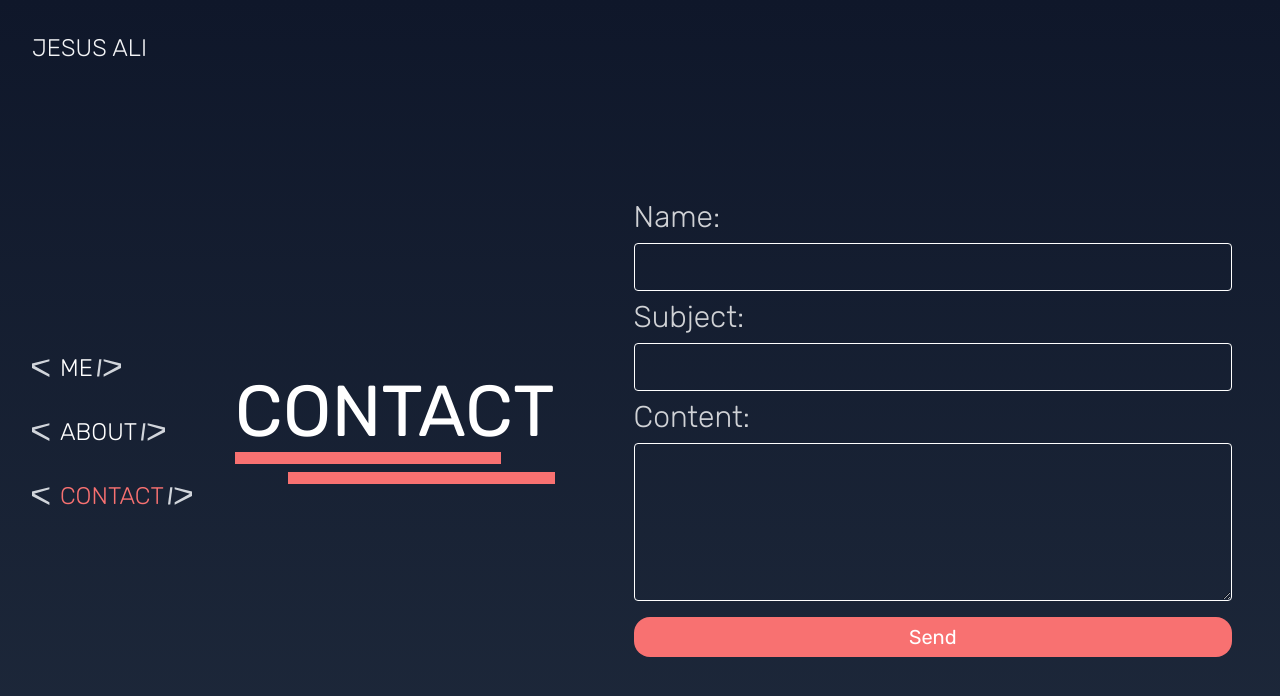
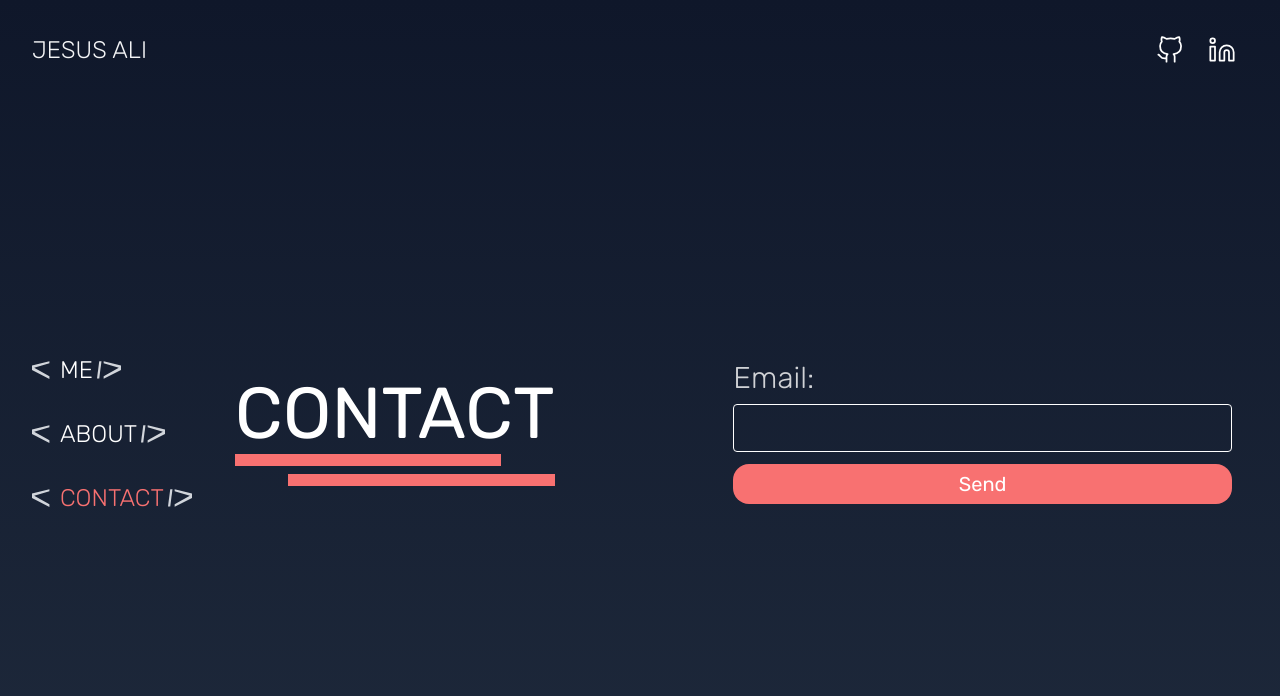
Before and after one commit to Ali-09/ali-001, a Next.js app: page /contact in a window 1280 px wide. Shown: the top 696 px of the page. Built offline with nearby package versions, Linux system fonts and the light colour scheme.

Commit message:
responsive fix,  section social media and changes in contact

```diff
--- a/components/sections/about/Description.js
+++ b/components/sections/about/Description.js
@@ -5,8 +5,7 @@ const Description = () => {
         <p className="text">
             Hi i`m Jesus, i`m information technology engineer with
             experience in frontend development with little more of 4 years
-            developing in js and the libraries react and vue, 2 year as backend
-            with node js and freelance in free times.
+            developing in js and the libraries react and vue.
         </p>
     )
 }
--- a/components/sections/about/index.js
+++ b/components/sections/about/index.js
@@ -6,10 +6,10 @@ import Description from '@components/sections/about/Description'
 const About = () => {
     return (
         <div className="about">
-            <div className="text-left flex md:w-2/5 w-full flex-col justify-center">
+            <div className="title-about">
                 <TitleGeneral text="ABOUT"/>
             </div>
-            <div className="md:w-3/5 w-full md:self-center">
+            <div className="description-about">
                 <Description/>
                 <div className="flex w-full justify-center">
                     <Vue primaryColor="#FFFFFF" secondColor="#9CA3AF"/>
--- a/components/sections/contact/index.js
+++ b/components/sections/contact/index.js
@@ -3,20 +3,15 @@ import TitleGeneral from '@components/TitleGeneral.js'
 
 const Contact = () => {
     return (
-        <div className="flex flex-col md:flex-row md:content-center w-full h-full justify-center">
-            <div className="text-left flex items-center md:w-2/5 w-full">
+        <div className="contact">
+            <div className="title-contact">
                 <TitleGeneral text="CONTACT"/>
             </div>
-            <div className="md:w-3/5 w-full md:self-center">
+            <div className="form-email">
                 <form className="flex flex-col">
-
-                    <p className="text">Name:</p>
-                    <input defaultValue=""/>
-                    <p className="text">Subject:</p>
-                    <input defaultValue=""/>
-                    <p className="text">Content:</p>
-                    <textarea rows={5}></textarea>
-                    <button className="btn-send hover:opacity-80" onClick={(e)=>e.preventDefault()}>Send</button>
+                    <p className="text">Email:</p>
+                    <input type="text"></input>
+                    <button className="btn my-1" onClick={(e)=>e.preventDefault()}>Send</button>
                 </form>
             </div>
         </div>
--- a/components/sections/me/Device.js
+++ b/components/sections/me/Device.js
@@ -24,8 +24,8 @@ const Device = () => {
 
 
     return (
-        <div className="md:w-4/6 relative opacity-40 md:opacity-100">
-            <div id="code_lines" className="border-gray-300 bg-blueGray-500 bg-opacity-20 md:content-start border-2 rounded w-full md:w-2/3 h-80 md:h-1/2 md:absolute md:right-4 md:bottom-40 overflow-y-hidden">
+        <div className="device">
+            <div id="code_lines" className="code-lines">
                 <div className="flex flex-wrap relative p-1">
                     {
                         lines
--- a/components/sections/me/Title.js
+++ b/components/sections/me/Title.js
@@ -29,7 +29,7 @@ const Title = () => {
     },[typeWritten])
 
     return (
-        <div className="fixed md:relative self-center md:w-2/6">
+        <div className="title-me">
             <div className="flex items-center">
                 <h1 className="text-5xl md:text-7xl whitespace-pre">{sentece}</h1>
                 <p className="text-5xl md:text-7xl animate-fade">|</p>
--- a/components/sections/me/index.js
+++ b/components/sections/me/index.js
@@ -3,7 +3,7 @@ import Device from './Device'
 
 const Me = () => {
     return (
-        <div className="flex flex-col justify-center md:flex-row w-full h-full self-center">
+        <div className="me">
             <Title/>
             <Device/>
         </div>
--- a/layout/Container.js
+++ b/layout/Container.js
@@ -66,7 +66,7 @@ const Container = ({children}) => {
                 setSection(sectionPosition + 1 !== sections.length ? sections[sectionPosition + 1] : sections[sectionPosition])
                 router.push(sectionPosition + 1 !== sections.length ? sections[sectionPosition + 1] : sections[sectionPosition]);
             }
-        },800)
+        },600)
     }
 
     return (
--- a/layout/Header.js
+++ b/layout/Header.js
@@ -1,7 +1,10 @@
+import Social from "@ly/Social"
+
 const Header = () => {
     return (
         <div className="header">
             <h1 className="title-header">JESUS ALI</h1>
+            <Social/>
         </div>
     )
 }
--- /dev/null
+++ b/layout/Social.js
@@ -0,0 +1,28 @@
+import React from 'react'
+
+const Social = () => {
+    return (
+        <div className='flex flex-row'>
+            <a className="btn-social" target="_blank" rel="no noreferrer" href='https://github.com/ali-09'>
+                <svg role="img" viewBox="0 0 24 24" className="w-full" fill="none"
+                    stroke="currentColor" strokeWidth="1.5" strokeLinecap="round"
+                    strokeLinejoin="round">
+                        <title>Github</title>
+                    <path d="M9 19c-5 1.5-5-2.5-7-3m14 6v-3.87a3.37 3.37 0 0 0-.94-2.61c3.14-.35 6.44-1.54 6.44-7A5.44 5.44 0 0 0 20 4.77 5.07 5.07 0 0 0 19.91 1S18.73.65 16 2.48a13.38 13.38 0 0 0-7 0C6.27.65 5.09 1 5.09 1A5.07 5.07 0 0 0 5 4.77a5.44 5.44 0 0 0-1.5 3.78c0 5.42 3.3 6.61 6.44 7A3.37 3.37 0 0 0 9 18.13V22"></path>
+                </svg>
+            </a>
+            <a className="btn-social" target="_blank" href='https://www.linkedin.com/in/jesusrdzali/' rel="noreferrer">
+                <title>LinkedIn</title>
+                <svg xmlns="http://www.w3.org/2000/svg" role="img" viewBox="0 0 24 24"
+                    fill="none" stroke="currentColor" strokeWidth="1.5" strokeLinecap="round"
+                    strokeLinejoin="round" className="w-full">
+                    <path d="M16 8a6 6 0 0 1 6 6v7h-4v-7a2 2 0 0 0-2-2 2 2 0 0 0-2 2v7h-4v-7a6 6 0 0 1 6-6z"></path>
+                    <rect x="2" y="9" width="4" height="12"></rect>
+                    <circle cx="4" cy="4" r="2"></circle>
+                </svg>
+            </a>
+        </div>
+    )
+}
+
+export default Social
--- a/styles/globals.css
+++ b/styles/globals.css
@@ -48,7 +48,7 @@ input:focus, textarea:focus{
 }
 
 .header{
-  @apply flex pt-8 pr-8 pl-8 h-auto;
+  @apply flex pt-8 pr-8 pl-8 h-auto justify-between;
 }
 
 .content{
@@ -60,11 +60,11 @@ input:focus, textarea:focus{
 }
 
 .aside{
-  @apply w-full h-1/6 flex flex-row justify-center md:h-full md:w-2/12 md:flex-col;
+  @apply w-full h-1/6 flex flex-row justify-center md:w-2/6 md:h-full lg:w-2/12 md:flex-col;
 }
 
 .title-header{
-  @apply text-gray-100 text-2xl font-light antialiased;
+  @apply text-gray-100 text-2xl font-light antialiased self-center;
 }
 
 .title{
@@ -79,12 +79,65 @@ input:focus, textarea:focus{
   @apply flex flex-col h-full;
 }
 
-.about{
-  @apply flex flex-col md:flex-row md:content-center w-full h-full justify-center;
+.me{
+  @apply flex flex-col justify-center lg:flex-row w-full h-full self-center;
 }
 
-.btn-send{
-  @apply bg-red-400 text-white h-10 text-xl rounded-2xl my-2
+.about{
+  @apply flex flex-col lg:flex-row lg:content-center w-full h-full justify-center;
+}
+
+.title-about{
+  @apply text-left flex lg:w-2/5 w-full flex-col justify-center;
+}
+
+.description-about{
+  @apply lg:w-3/5 w-full lg:self-center;
+}
+
+.title-contact{
+  @apply text-left flex items-center md:w-2/5 w-full;
+}
+
+.contact{
+  @apply flex flex-col lg:flex-row lg:content-center w-full h-full justify-center;
+}
+
+.title-contact{
+  @apply lg:w-3/5 w-full md:self-center;
+}
+
+.form-email{
+  @apply lg:w-3/5 w-full md:self-center;
+}
+
+.device{
+  @apply lg:w-4/6 relative opacity-40 lg:opacity-100;
+}
+
+.title-me{
+  @apply fixed lg:relative self-center lg:w-2/6;
+}
+
+.code-lines{
+  @apply border-gray-300 bg-blueGray-500 bg-opacity-20 lg:content-start border-2 rounded w-full lg:w-2/3 h-80 md:h-96 lg:h-1/2 lg:absolute md:right-4 md:bottom-40 overflow-y-hidden;
+}
+
+.btn{
+  @apply bg-red-400 text-white h-10 text-xl rounded-2xl hover:opacity-80 active:opacity-70;
+}
+
+.btn-social{
+  @apply rounded-full flex p-1 max-h-full h-9 hover:opacity-90 cursor-pointer mx-2;
+}
+
+.btn-social svg{
+  @apply transition-transform ease-in-out;
+}
+
+.btn-social:hover svg{
+  stroke: #F87171;
+  transform: translateY(-3px)
 }
 
 .star-1{
```
